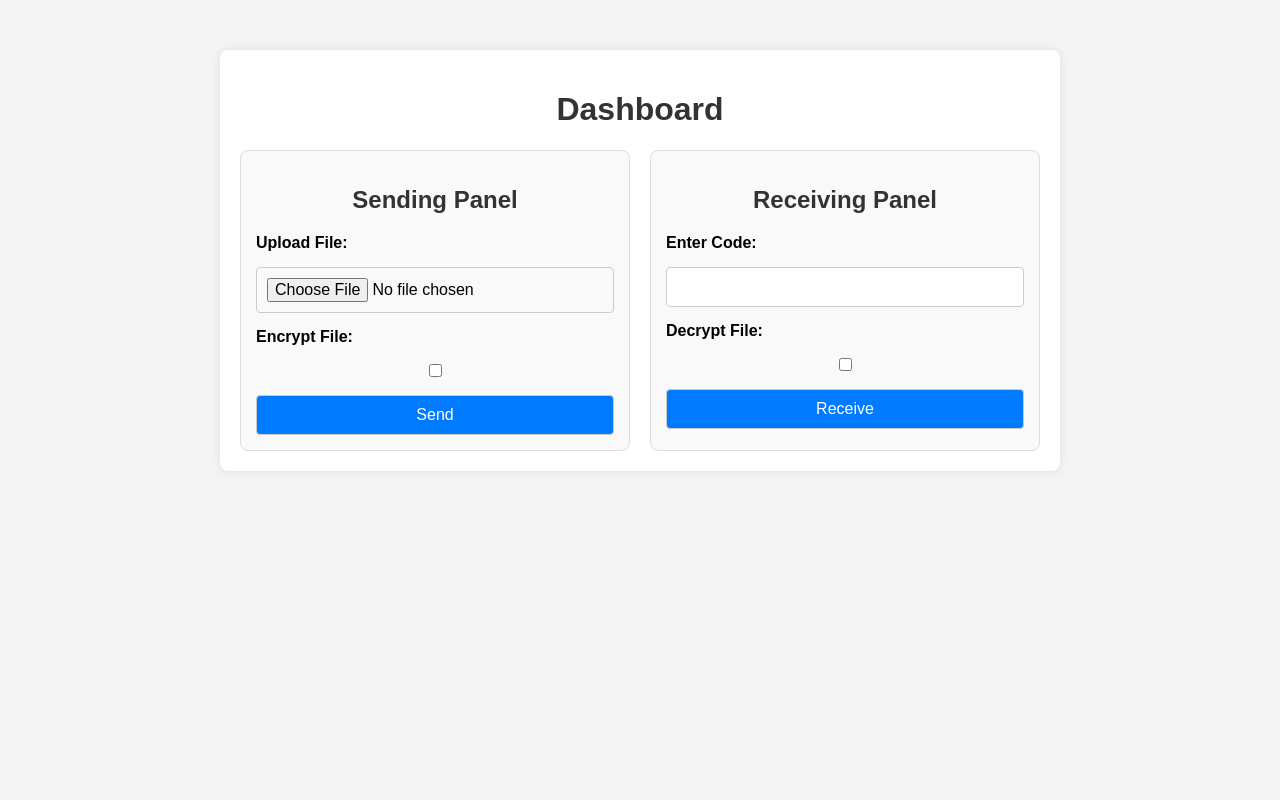
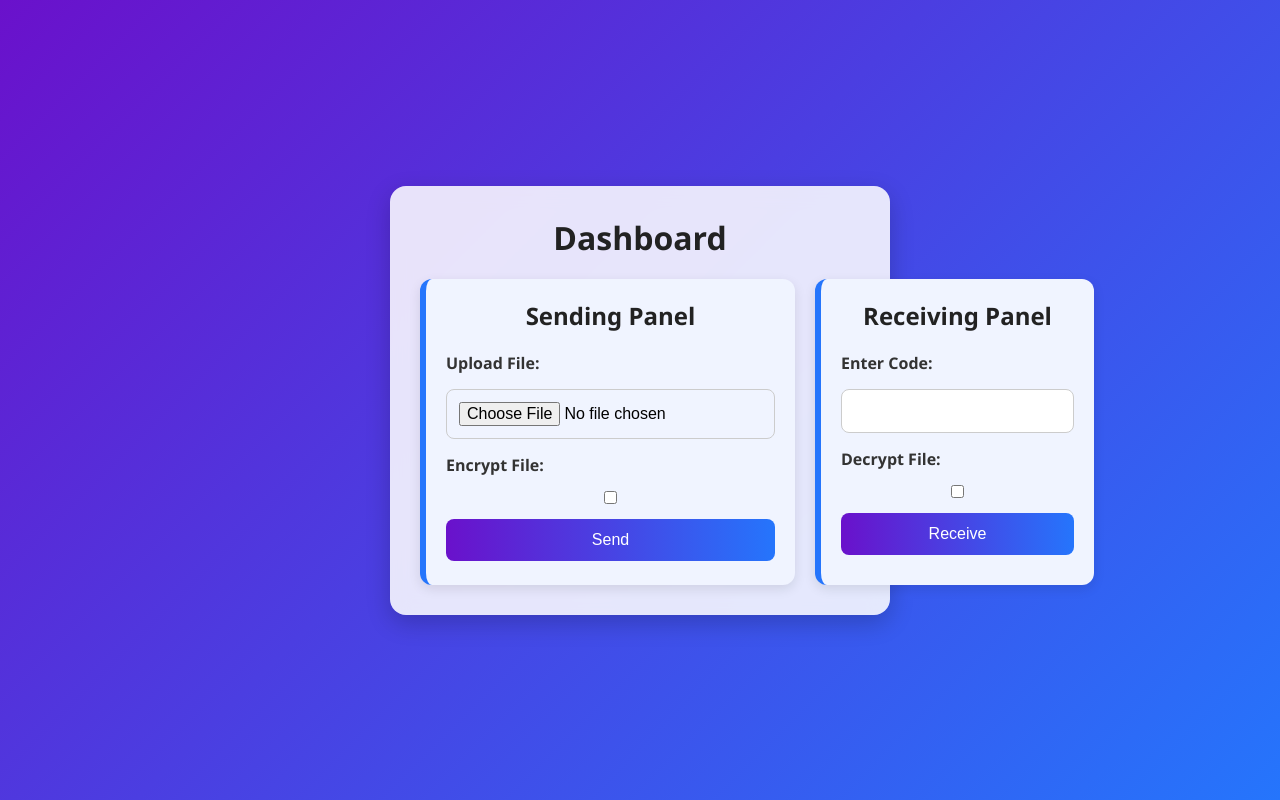
Before and after one commit to abdul-rafeh-91/ZK-File-Sharing, a Flask app: page /dashboard in a window 1280 px wide. Run offline with Flask 3, Linux system fonts and the light colour scheme; the visitor is signed in with stand-in values (Sample User, id 1).

Commit message:
Css updated

```diff
--- a/app.py
+++ b/app.py
@@ -248,6 +248,11 @@ def receive():
     if file_info:
         logging.debug(f"File info retrieved: {file_info}")
 
+        # Check if the code has already been used
+        if file_info.get('used', False):
+            logging.warning("File already received.")
+            return render_template('dashboard.html', error_message='File already received!')
+
         if time.time() - file_info['timestamp'] > 600:
             logging.warning("Code expired!")
             return render_template('dashboard.html', error_message='Code expired!')
@@ -257,19 +262,26 @@ def receive():
         logging.debug(f"S3 key: {s3_key}")
 
         # Decrypt file if requested (download from S3, decrypt, and serve)
+        local_path = os.path.join('/tmp', s3_key)  # Use `/tmp` for temporary files
+        try:
+            s3_client.download_file(S3_BUCKET, s3_key, local_path)
+            logging.info(f"File downloaded successfully to {local_path}")
+
+            # Delete the file from S3 after successful download
+            s3_client.delete_object(Bucket=S3_BUCKET, Key=s3_key)
+            logging.info(f"File with key {s3_key} deleted from S3.")
+
+            # Mark the code as used in MongoDB
+            db.codes.update_one({'code': code}, {'$set': {'used': True}})
+        except botocore.exceptions.ClientError as e:
+            if e.response['Error']['Code'] == '404':
+                logging.error(f"File with key {s3_key} not found in S3.")
+                return render_template('dashboard.html', error_message='File not found!')
+            else:
+                logging.error(f"Unexpected error: {e}")
+                return render_template('dashboard.html', error_message='An unexpected error occurred!')
+
         if decrypt:
-            local_path = os.path.join('/tmp', s3_key)  # Use `/tmp` for temporary files
-            try:
-                s3_client.download_file(S3_BUCKET, s3_key, local_path)
-                logging.info(f"File downloaded successfully to {local_path}")
-            except botocore.exceptions.ClientError as e:
-                if e.response['Error']['Code'] == '404':
-                    logging.error(f"File with key {s3_key} not found in S3.")
-                    return render_template('dashboard.html', error_message='File not found!')
-                else:
-                    logging.error(f"Unexpected error: {e}")
-                    return render_template('dashboard.html', error_message='An unexpected error occurred!')
-
             password = 'securepassword'  # Replace with a user-provided password if needed
             try:
                 decrypt_file(local_path, password)
@@ -278,9 +290,7 @@ def receive():
                 logging.error(f"Error during decryption: {e}")
                 return render_template('dashboard.html', error_message='Decryption failed!')
 
-            return send_file(local_path, as_attachment=True)
-
-        return redirect(file_url)
+        return send_file(local_path, as_attachment=True)
 
     logging.warning("Invalid code entered.")
     flash('Invalid code! Please try again.')
--- a/static/css/style.css
+++ b/static/css/style.css
@@ -1,24 +1,41 @@
-body {
-    font-family: Arial, sans-serif;
+/* Reset and base */
+* {
     margin: 0;
     padding: 0;
-    background-color: #f4f4f4;
+    box-sizing: border-box;
 }
 
-.container {
-    max-width: 800px;
-    margin: 50px auto;
-    background: #fff;
+body {
+    font-family: 'Segoe UI', Tahoma, Geneva, Verdana, sans-serif;
+    background: linear-gradient(135deg, #6a11cb, #2575fc);
+    min-height: 100vh;
+    display: flex;
+    justify-content: center;
+    align-items: center;
     padding: 20px;
-    border-radius: 8px;
-    box-shadow: 0 0 10px rgba(0, 0, 0, 0.1);
+    animation: fadeIn 1s ease-in;
 }
 
-h1, h2 {
-    text-align: center;
-    color: #333;
+/* Container */
+.container {
+    max-width: 500px;
+    width: 100%;
+    background: #ffffffdd;
+    backdrop-filter: blur(10px);
+    padding: 30px;
+    border-radius: 16px;
+    box-shadow: 0 8px 24px rgba(0, 0, 0, 0.2);
+    animation: slideIn 0.7s ease-in-out;
 }
 
+/* Headings */
+h1, h2, h3 {
+    text-align: center;
+    color: #222;
+    margin-bottom: 20px;
+}
+
+/* Form layout */
 form {
     display: flex;
     flex-direction: column;
@@ -26,36 +43,99 @@ form {
 }
 
 label {
-    font-weight: bold;
+    font-weight: 600;
+    color: #333;
 }
 
-input, button {
-    padding: 10px;
+input[type="text"],
+input[type="password"],
+input[type="file"] {
+    padding: 12px;
     font-size: 16px;
     border: 1px solid #ccc;
-    border-radius: 4px;
+    border-radius: 8px;
+    transition: border 0.3s;
 }
 
+input:focus {
+    border-color: #2575fc;
+    outline: none;
+}
+
+/* Buttons */
 button {
-    background-color: #007BFF;
-    color: white;
+    padding: 12px;
+    font-size: 16px;
+    background: linear-gradient(to right, #6a11cb, #2575fc);
+    color: #fff;
+    border: none;
+    border-radius: 8px;
     cursor: pointer;
+    transition: transform 0.2s ease, background 0.4s ease;
 }
 
 button:hover {
-    background-color: #0056b3;
+    transform: scale(1.05);
+    background: linear-gradient(to right, #2575fc, #6a11cb);
 }
 
+/* Panel styling */
 .panel {
     display: flex;
-    justify-content: space-between;
+    flex-direction: column;
     gap: 20px;
 }
 
 .sending-panel, .receiving-panel {
-    flex: 1;
-    background: #f9f9f9;
+    background: #f0f4ff;
+    padding: 20px;
+    border-radius: 12px;
+    box-shadow: 0 4px 12px rgba(0, 0, 0, 0.1);
+    border-left: 6px solid #2575fc;
+}
+
+.error-message {
+    color: red;
+    text-align: center;
+    margin-top: 10px;
+}
+
+a {
+    color: #2575fc;
+    text-decoration: none;
+    font-weight: bold;
+}
+
+a:hover {
+    text-decoration: underline;
+}
+
+/* Code display section */
+.code-display {
+    margin-top: 30px;
+    background: #e0eaff;
     padding: 15px;
-    border: 1px solid #ddd;
     border-radius: 8px;
+    text-align: center;
+    font-weight: bold;
+    color: #222;
+    animation: fadeIn 1s ease-in-out;
 }
+
+/* Animations */
+@keyframes fadeIn {
+    from { opacity: 0; transform: scale(0.95); }
+    to { opacity: 1; transform: scale(1); }
+}
+
+@keyframes slideIn {
+    from { transform: translateY(50px); opacity: 0; }
+    to { transform: translateY(0); opacity: 1; }
+}
+
+/* Responsive */
+@media (min-width: 768px) {
+    .panel {
+        flex-direction: row;
+    }
+}
```
